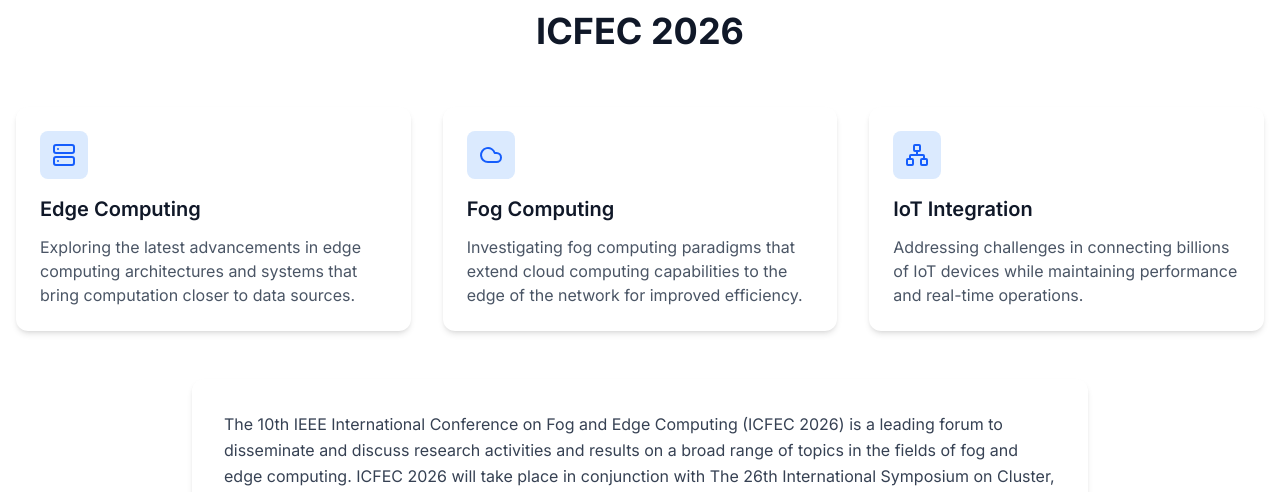
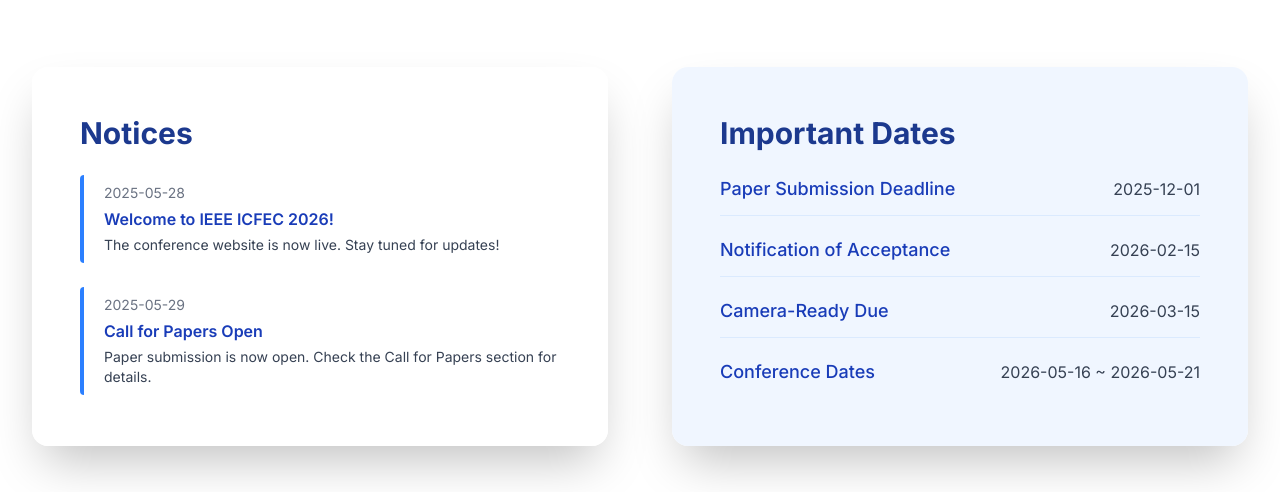
Before and after one commit to wnsah814/ICFEC2026, a Next.js app: page / in a window 1280 px wide. Shown: the part 941-1433 px from the top of the page. Built offline with nearby package versions, Linux system fonts and the light colour scheme.

Commit message:
Add Notice and Dates section to homepage; update section configuration and improve scroll handling logic

```diff
--- a/app/page.tsx
+++ b/app/page.tsx
@@ -13,10 +13,12 @@ import Sponsors from '@/components/Sponsors';
 import Footer from '@/components/Footer';
 import { scrollToSection } from '@/utils/scrollToSection';
 import Hero from '@/components/Hero';
+import NoticeAndDates from '@/components/NoticeAndDates';
 
 // 섹션 설정 - 여기서 한번에 제어
 const SECTIONS_CONFIG = [
   { id: 'home', label: 'HOME', enabled: true },
+  { id: 'notice-dates', label: 'NOTICE & DATES', enabled: true },
   { id: 'about', label: 'ABOUT', enabled: true },
   { id: 'call-for-papers', label: 'CALL FOR PAPERS', enabled: true },
   { id: 'accepted-papers', label: 'ACCEPTED PAPERS', enabled: false }, // 비활성화
@@ -52,6 +54,7 @@ const getSectionClasses = (sectionId: string) => {
 
 // Section id to component mapping
 const SECTION_COMPONENTS: Record<string, React.ComponentType<any>> = {
+  'notice-dates': NoticeAndDates,
   about: About,
   'call-for-papers': CallForPapers,
   'accepted-papers': AcceptedPapers,
@@ -76,17 +79,20 @@ export default function Home() {
 
       // 활성화된 섹션들만 체크
       const enabledSectionIds = ENABLED_SECTIONS.map(section => section.id);
-
+      let closestSection = enabledSectionIds[0];
+      let minDistance = Number.POSITIVE_INFINITY;
       for (const sectionId of enabledSectionIds) {
         const element = document.getElementById(sectionId);
         if (element) {
           const rect = element.getBoundingClientRect();
-          if (rect.top <= 100 && rect.bottom >= 100) {
-            setActiveSection(sectionId);
-            break;
+          const distance = Math.abs(rect.top - 100); // 100px 아래를 기준
+          if (rect.top <= 120 && distance < minDistance) {
+            minDistance = distance;
+            closestSection = sectionId;
           }
         }
       }
+      setActiveSection(closestSection);
     };
 
     window.addEventListener('scroll', handleScroll);
--- a/components/Header.tsx
+++ b/components/Header.tsx
@@ -48,7 +48,7 @@ const Header = ({ activeSection, isScrolled, mobileMenuOpen, setMobileMenuOpen,
                     className={`transition-colors text-sm font-medium tracking-wide ${
                       isScrolled
                         ? activeSection === link.id
-                          ? 'text-blue-600 border-b-2 border-blue-600 pb-1.5'
+                          ? 'text-blue-600 border-b-3 border-blue-600 pb-1.5'
                           : 'text-gray-700 hover:text-blue-600 hover:border-b-2 hover:border-blue-600 hover:pb-1.5'
                         : 'text-white hover:text-blue-200 hover:border-b-2 hover:border-white/70 hover:pb-1.5'
                     }`}
--- /dev/null
+++ b/components/NoticeAndDates.tsx
@@ -0,0 +1,90 @@
+import React, { useState } from 'react';
+
+const notices = [
+  {
+    title: 'Welcome to IEEE ICFEC 2026!',
+    date: '2025-05-28',
+    content: 'The conference website is now live. Stay tuned for updates!'
+  },
+  {
+    title: 'Call for Papers Open',
+    date: '2025-05-29',
+    content: 'Paper submission is now open. Check the Call for Papers section for details.'
+  },
+];
+
+const importantDates = [
+  { label: 'Paper Submission Deadline', date: '2025-12-01' },
+  { label: 'Notification of Acceptance', date: '2026-02-15' },
+  { label: 'Camera-Ready Due', date: '2026-03-15' },
+  { label: 'Conference Dates', date: '2026-05-16 ~ 2026-05-21' },
+];
+
+const NoticeAndDates: React.FC = () => {
+  const [modalOpen, setModalOpen] = useState(false);
+  const [selectedNotice, setSelectedNotice] = useState<typeof notices[0] | null>(null);
+
+  const openModal = (notice: typeof notices[0]) => {
+    setSelectedNotice(notice);
+    setModalOpen(true);
+  };
+
+  const closeModal = () => {
+    setModalOpen(false);
+    setSelectedNotice(null);
+  };
+
+  return (
+    <div className="w-full max-w-7xl mx-auto flex flex-col md:flex-row gap-10 md:gap-16 py-16 md:py-24 px-2 md:px-8">
+      {/* Notices */}
+      <div className="flex-1 bg-white/90 backdrop-blur-md rounded-2xl shadow-2xl p-8 md:p-12 min-h-[340px]">
+        <h2 className="text-3xl font-bold mb-6 text-blue-900">Notices</h2>
+        <ul className="space-y-6">
+          {notices.map((notice, idx) => (
+            <li
+              key={idx}
+              className="border-l-4 border-blue-500 pl-5 py-2 cursor-pointer hover:bg-blue-50/60 rounded transition"
+              onClick={() => openModal(notice)}
+            >
+              <div className="text-sm text-gray-500 mb-1">{notice.date}</div>
+              <div className="font-semibold text-blue-800 mb-1">{notice.title}</div>
+              <div className="text-gray-700 text-sm line-clamp-2">{notice.content}</div>
+            </li>
+          ))}
+        </ul>
+      </div>
+      {/* Important Dates */}
+      <div className="flex-1 bg-blue-50/90 backdrop-blur-md rounded-2xl shadow-2xl p-8 md:p-12 min-h-[340px]">
+        <h2 className="text-3xl font-bold mb-6 text-blue-900">Important Dates</h2>
+        <ul className="space-y-5">
+          {importantDates.map((item, idx) => (
+            <li key={idx} className="flex justify-between items-center border-b border-blue-100 pb-3 last:border-b-0">
+              <span className="font-medium text-blue-800 text-base md:text-lg">{item.label}</span>
+              <span className="text-gray-700 text-sm md:text-base ml-4 whitespace-nowrap">{item.date}</span>
+            </li>
+          ))}
+        </ul>
+      </div>
+
+      {/* Modal for notice details */}
+      {modalOpen && selectedNotice && (
+        <div className="fixed inset-0 z-50 flex items-center justify-center bg-black/40 backdrop-blur-sm">
+          <div className="bg-white rounded-2xl shadow-2xl p-10 max-w-2xl w-full mx-4 relative animate-fade-in">
+            <button
+              className="absolute top-4 right-4 text-gray-400 hover:text-blue-600 text-3xl font-bold"
+              onClick={closeModal}
+              aria-label="Close"
+            >
+              &times;
+            </button>
+            <div className="text-base text-gray-500 mb-3">{selectedNotice.date}</div>
+            <div className="font-bold text-blue-900 text-3xl mb-5">{selectedNotice.title}</div>
+            <div className="text-gray-800 text-lg whitespace-pre-line">{selectedNotice.content}</div>
+          </div>
+        </div>
+      )}
+    </div>
+  );
+};
+
+export default NoticeAndDates;
```
